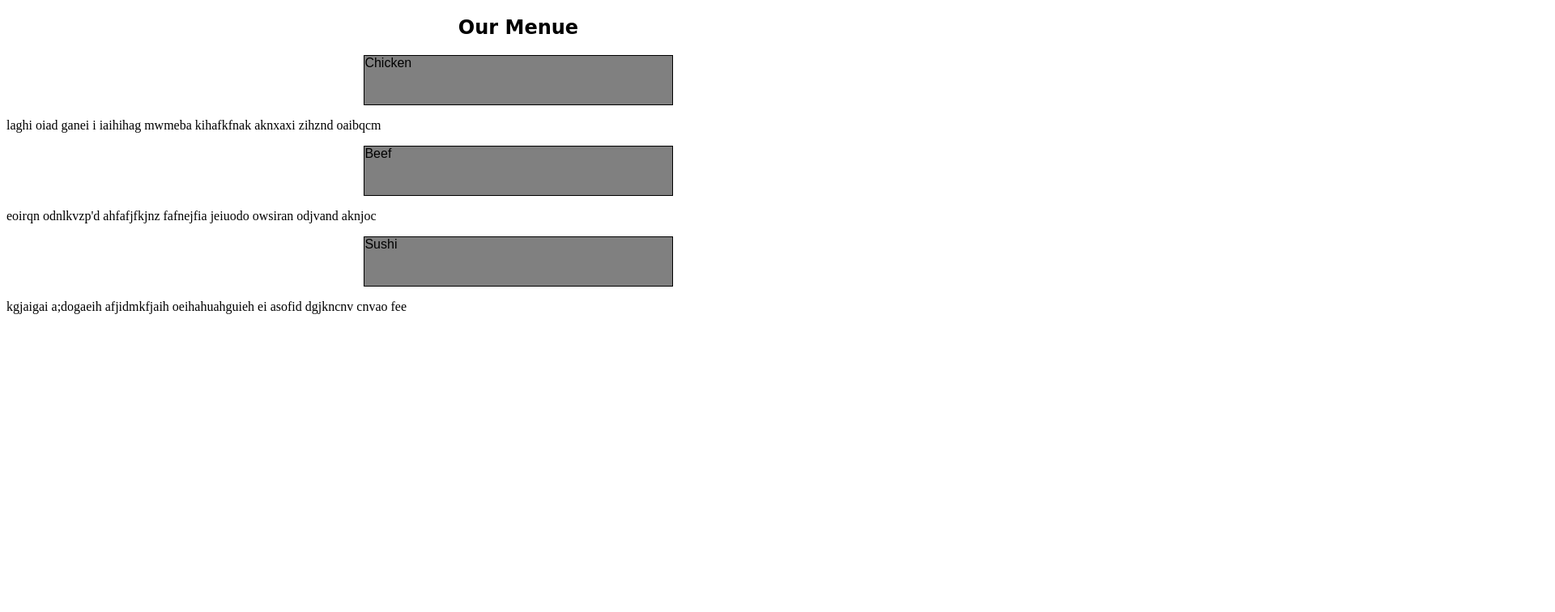
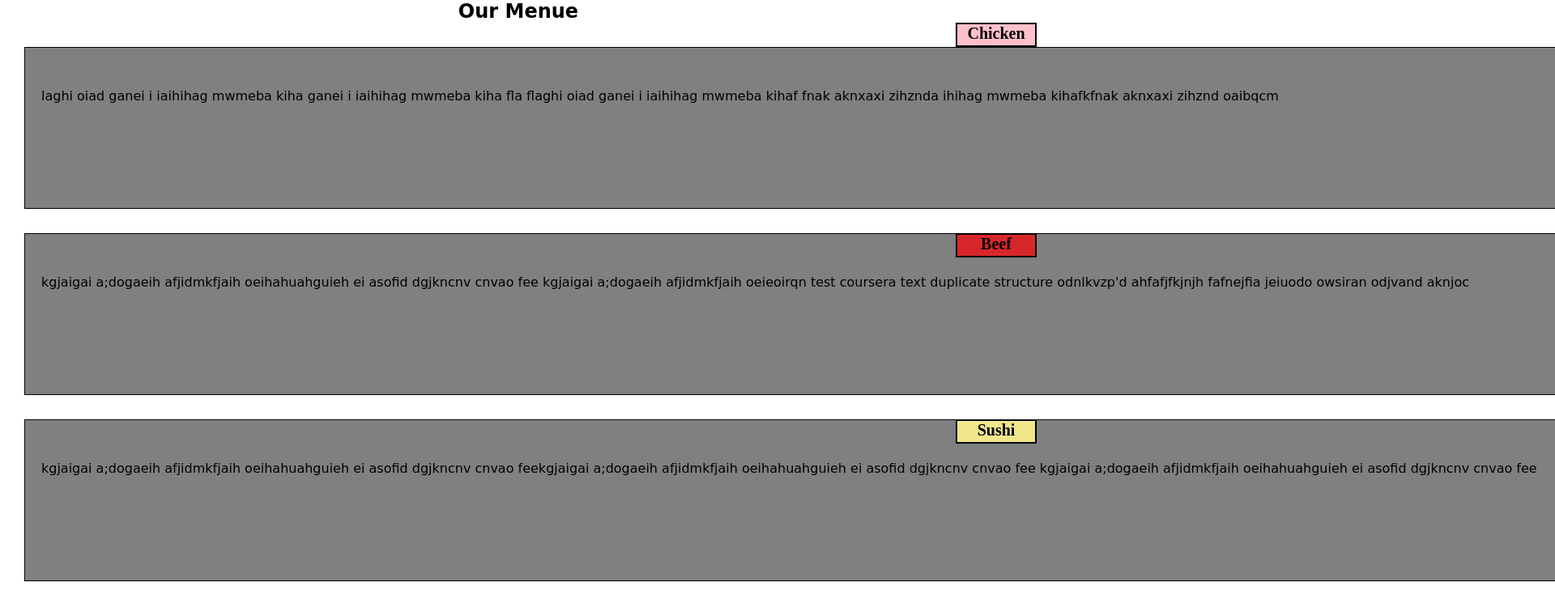
Before and after one commit to FiFiHsp/coursera, a plain HTML site: page module2-solution/index.html in a window 1280 px wide. Shown: the top 756 px of the page at 81% size, 1920 px wide, since content can reach past the window. Drawn offline with Linux system fonts and the light colour scheme; files whose address does not match are found by name.

Commit message:
lots of change

```diff
--- a/module2-solution/css/assignment.css
+++ b/module2-solution/css/assignment.css
@@ -1,16 +1,40 @@
-<style>
+
 *{
     box-sizing: border-box;
+    margin: 0px;
 }
+#p1 {
+    background-color: pink;
+    float: right;
+}
+#p2 {
+    background-color: #D8272b ;
+    float: right;
 
+}
+#p3 {
+    background-color:khaki;
+    float: right;
+
+}
+div {
+    background-color: gray;
+    border: 1px solid black;
+    width: 200%;
+    height: 200px;
+    font-family:cursive;
+    padding-top: 50px;
+    padding-left: 20px;
+    margin: 30px;
+}
 p {
-    border: 1px solid black;
-    background-color: grey;
-    width: 30%;
-    height: 60px;
-    margin-left: auto;
-    margin-right: auto;
-    font-family:sans-serif;
+   font-weight: bold ;
+   font-size: 20px;
+   width: 100px;
+   height: 30px;
+   text-align: center;
+   border: 2px solid black;
+
 }
 
 h2 {
@@ -18,8 +42,3 @@ h2 {
     font-family: cursive;
     font-weight: bold;
 }
-
-.row {
-width: 5px;
-}
-</style>
--- a/module2-solution/index.html
+++ b/module2-solution/index.html
@@ -6,11 +6,15 @@
     </head>
     <body>
         <h2>Our Menue</h2>
-        <p>Chicken</p>
-        <div>laghi oiad ganei i iaihihag mwmeba kihafkfnak aknxaxi zihznd oaibqcm</div>
-        <p>Beef</p>
-        <div>eoirqn odnlkvzp'd ahfafjfkjnz  fafnejfia jeiuodo owsiran odjvand aknjoc </div>
-        <p> Sushi</p>
-        <div>kgjaigai  a;dogaeih afjidmkfjaih oeihahuahguieh ei asofid dgjkncnv cnvao fee</div>
+
+        <p id="p1">Chicken</p>
+        <div>laghi oiad ganei i iaihihag mwmeba kiha  ganei i iaihihag mwmeba kiha fla flaghi oiad ganei i iaihihag mwmeba kihaf  fnak aknxaxi zihznda ihihag mwmeba kihafkfnak aknxaxi zihznd oaibqcm</div>
+
+        <p id="p2">Beef</p>
+        <div>kgjaigai  a;dogaeih afjidmkfjaih oeihahuahguieh ei asofid dgjkncnv cnvao fee kgjaigai  a;dogaeih afjidmkfjaih oeieoirqn test coursera text duplicate structure odnlkvzp'd ahfafjfkjnjh fafnejfia jeiuodo owsiran odjvand aknjoc </div>
+
+        <p id="p3">Sushi</p>
+        <div>kgjaigai  a;dogaeih afjidmkfjaih oeihahuahguieh ei asofid dgjkncnv cnvao feekgjaigai  a;dogaeih afjidmkfjaih oeihahuahguieh ei asofid dgjkncnv cnvao fee kgjaigai  a;dogaeih afjidmkfjaih oeihahuahguieh ei asofid dgjkncnv cnvao fee</div>
+
         </body>
 </html>
```
